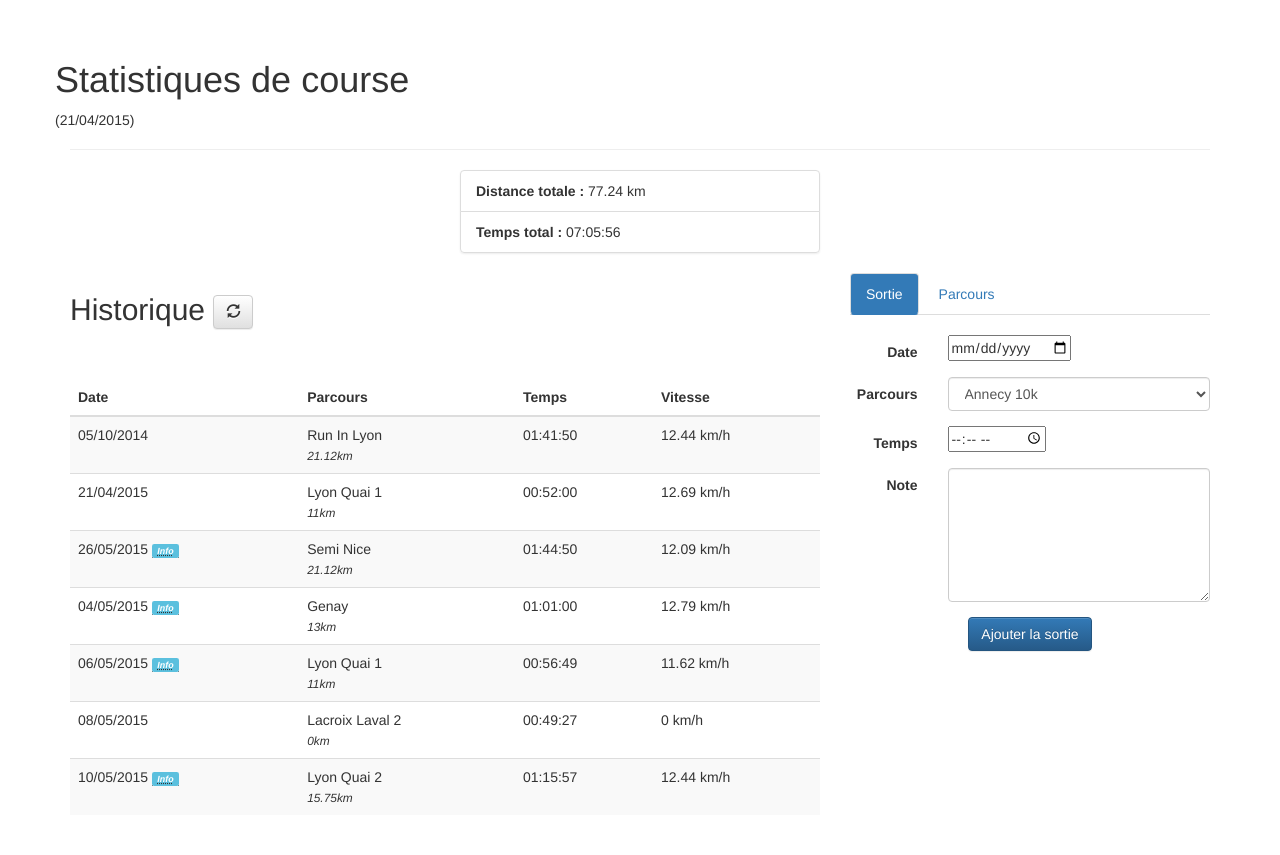
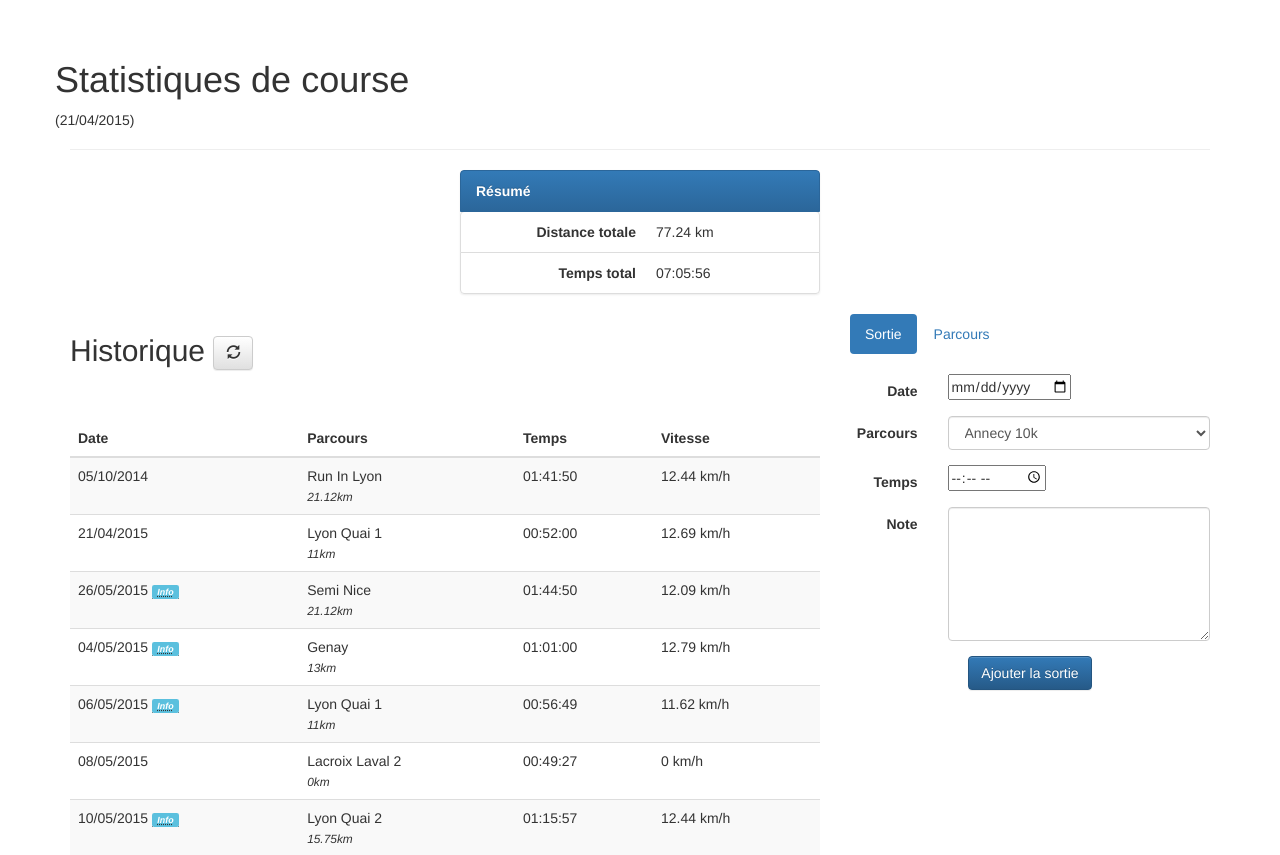
Before and after one commit to azboul/CoursesStats, a PHP site: page /index_Courses.php in a window 1280 px wide. Shown: the top 855 px of the page. Run offline with PHP 8.4, Linux system fonts and the light colour scheme; data comes from the database, SQL or seed files in the repository; some libraries are stand-ins or nearby versions.

Commit message:
Nouvelle boite résumé

```diff
--- a/index_Courses.php
+++ b/index_Courses.php
@@ -45,7 +45,7 @@ $genQuery->finalize();
 <!-- Entête
 ================================================== -->
 			<div class="page-header">
-				<div class="row">
+				<div class="row"  >
 					<h1>Statistiques de course</h1>
 					<p>(<?php echo $createDate ?>)</p>
 				</div>
@@ -54,14 +54,24 @@ $genQuery->finalize();
 			<div class="row">
 				<div class="col-md-4"></div>
 				<div class="col-md-4">
-					<ul class="list-group">
-						<li class="list-group-item"><b>Distance totale : </b><?php echo $sumDist ?> km</li>
-						<li class="list-group-item"><b>Temps total : </b><?php echo $sumTime?></li>
-					</ul>
-
+				<ul class="list-group">
+					<li class="list-group-item 	active"><b>Résumé</b></li>
+					<dl class="dl-horizontal" >
+						<li class="list-group-item">
+							<dt>Distance totale</dt>
+							<dd><?php echo $sumDist ?> km</dd>
+						</li>
+						<li class="list-group-item">
+							<dt>Temps total</dt>
+							<dd><?php echo $sumTime ?></dd>
+						</li>
+					</dl>
+				</ul>
 				</div>
 				<div class="col-md-4"></div>
 			</div>
+
+
 
 			<div class="row">
 <!-- Historique
@@ -137,11 +147,10 @@ $allDBQuery->finalize();
 
 				<div class="col-md-4">
 					<!--<h2>Nouveau</h2>-->
-
-<div role="tabpanel">
+<div role="tabpanel" >
 
   <!-- Nav tabs -->
-  <ul class="nav nav-tabs nav-pills" role="tablist">
+  <ul class="nav nav-pills " role="tablist">
     <li role="presentation" class="active"><a href="#AjoutSortie" aria-controls="AjoutSortie" role="tab" data-toggle="tab">Sortie</a></li>
     <li role="presentation"><a href="#AjoutParcours" aria-controls="AjoutParcours" role="tab" data-toggle="tab">Parcours</a></li>
  </ul>
@@ -149,7 +158,7 @@ $allDBQuery->finalize();
  	<br />
 
   <!-- Tab panes -->
-  <div class="tab-content">
+  <div class="tab-content ">
     <div role="tabpanel" class="tab-pane active" id="AjoutSortie">
 
 					<form action="record_Sortie.php" method="post" class="form-horizontal">
@@ -212,6 +221,7 @@ $nomParcoursQuery->finalize();
 
 	</div>
   </div>
+</div>
 
 </div>
   <!--
@@ -310,7 +320,6 @@ $nomParcoursQuery->finalize();
 					</div>
 
 					</div>
-				</div>
 			</div>
 
 			<!-- jQuery (necessary for Bootstrap's JavaScript plugins) -->
```
